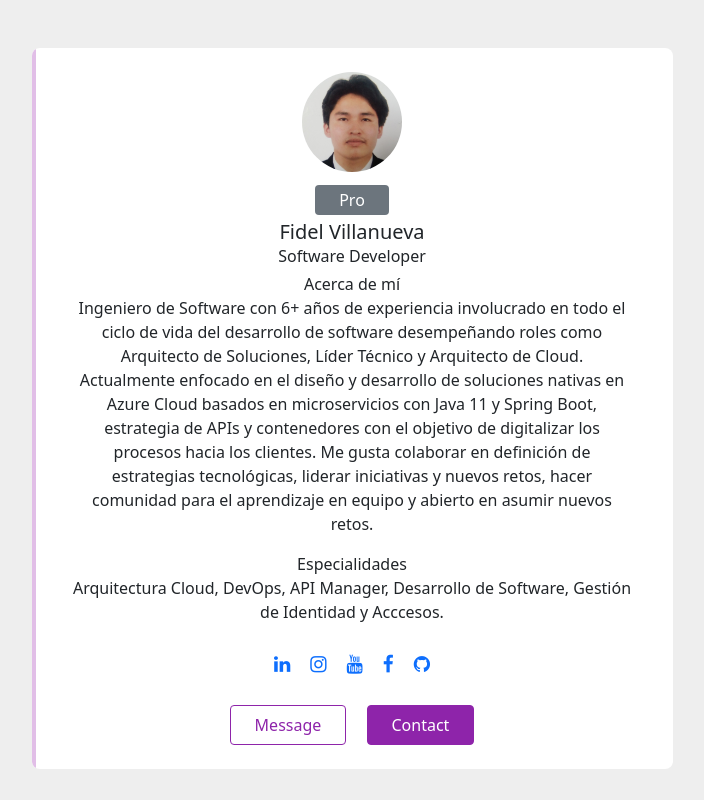
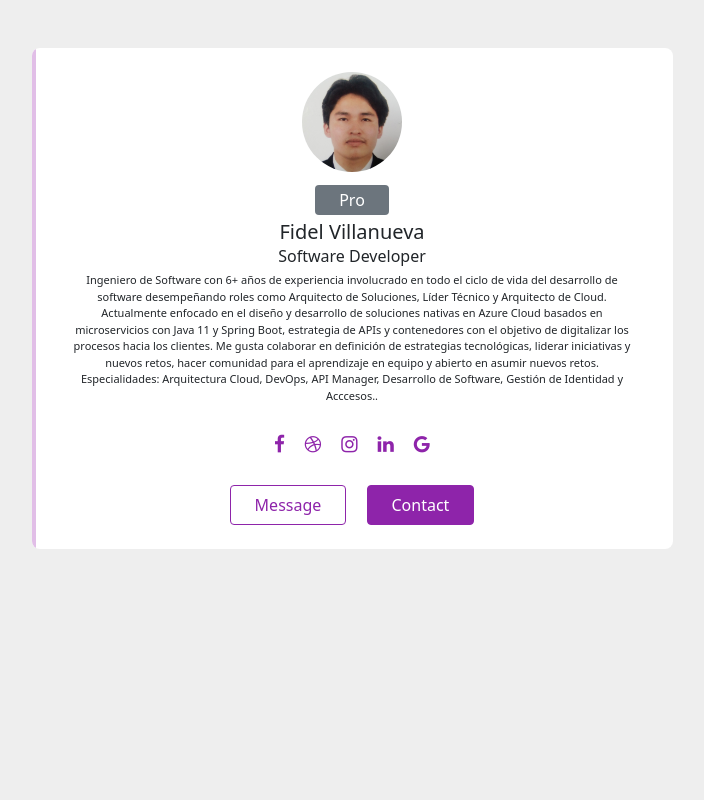
Before and after one commit to fvillanuevape/fvillanuevape.github.io, a plain HTML site: page index.html in a window 1280 px wide. Shown: the whole page, without its empty margins (288-992 px from the left). Drawn offline with nearby package versions, Linux system fonts and the light colour scheme.

Commit message:
Update Social Links

```diff
--- a/index.html
+++ b/index.html
@@ -8,7 +8,6 @@
     <link href='https://cdn.jsdelivr.net/npm/bootstrap@5.0.0-beta1/dist/css/bootstrap.min.css' rel='stylesheet'>
     <link href='https://cdnjs.cloudflare.com/ajax/libs/font-awesome/4.7.0/css/font-awesome.min.css' rel='stylesheet'>
     <script type='text/javascript' src='https://cdnjs.cloudflare.com/ajax/libs/jquery/3.2.1/jquery.min.js'></script>
-    <link rel="stylesheet" href="https://cdn.jsdelivr.net/npm/bootstrap-icons@1.11.3/font/bootstrap-icons.min.css">
     <link rel="stylesheet" href="css/main.css">
 </head>
 
@@ -30,49 +29,33 @@
                         <h5 class="mt-2 mb-0">Fidel Villanueva</h5>
                         <span>Software Developer</span>
 
+                        <div class="px-4 mt-1">
+                            <p class="fonts">Ingeniero de Software con 6+ años de experiencia involucrado en todo el ciclo de vida del desarrollo de software desempeñando roles como Arquitecto de Soluciones, Líder Técnico y Arquitecto de Cloud. Actualmente enfocado en el diseño y desarrollo de soluciones nativas en Azure Cloud basados en microservicios con Java 11 y Spring Boot, estrategia de APIs y contenedores con el objetivo de digitalizar los procesos hacia los clientes. Me gusta colaborar en definición de estrategias tecnológicas, liderar iniciativas y nuevos retos, hacer comunidad para el aprendizaje en equipo y abierto en asumir nuevos retos.
 
-                        <div class="px-4 mt-1">
-                            <span class="">Acerca de mí</span>
-                            <p>Ingeniero de Software con 6+ años de experiencia involucrado
-                                en todo el ciclo de vida del desarrollo de software desempeñando roles como
-                                Arquitecto de Soluciones, Líder Técnico y Arquitecto de Cloud. Actualmente
-                                enfocado en el diseño y desarrollo de soluciones nativas en Azure Cloud
-                                basados en microservicios con Java 11 y Spring Boot, estrategia de APIs
-                                y contenedores con el objetivo de digitalizar los procesos hacia los clientes.
-                                Me gusta colaborar en definición de estrategias tecnológicas, liderar iniciativas y
-                                nuevos retos, hacer comunidad para el aprendizaje en equipo y abierto en asumir nuevos
-                                retos.
-                            </p>
-
-                            <span>Especialidades</span>
-                            <p> Arquitectura Cloud, DevOps, API Manager, Desarrollo de Software, Gestión
-                                de Identidad y Acccesos. </p>
-
+                                Especialidades: Arquitectura Cloud, DevOps, API Manager, Desarrollo de Software, Gestión de Identidad y Acccesos.. </p>
 
                         </div>
 
                         <ul class="social-list">
-                            <li>
-                                <a href="https://www.linkedin.com/in/fvillanuevape/" target="_blank"
-                                    rel="noopener noreferrer">
-                                    <i class="fa fa-linkedin"></i>
-                                </a>
-                            </li>
-                            <li><a href="https://www.instagram.com/fvillanueva.pe/" target="_blank"
-                                    rel="noopener noreferrer"><i class="fa fa-instagram"></i></li>
-                            <li><a href="https://www.youtube.com/@fvillanuevape" target="_blank"
-                                    rel="noopener noreferrer"><i class="fa fa-youtube"></i></a></li>
-                            <li><a href="https://www.facebook.com/fvillanueva.pe" target="_blank"
-                                    rel="noopener noreferrer"><i class="fa fa-facebook"></i></a></li>
-                            <li><a href="https://github.com/fvillanuevape" target="_blank" rel="noopener noreferrer"><i
-                                        class="fa fa-github"></i></a></li>
+                            <li><i class="fa fa-facebook"></i></li>
+                            <li><i class="fa fa-dribbble"></i></li>
+                            <li><i class="fa fa-instagram"></i></li>
+                            <li><i class="fa fa-linkedin"></i></li>
+                            <li><i class="fa fa-google"></i></li>
                         </ul>
+
                         <div class="buttons">
 
                             <button class="btn btn-outline-primary px-4">Message</button>
                             <button class="btn btn-primary px-4 ms-3">Contact</button>
                         </div>
+
+
                     </div>
+
+
+
+
                 </div>
 
             </div>
@@ -80,7 +63,6 @@
         </div>
 
     </div>
-
     <script type='text/javascript'
         src='https://cdn.jsdelivr.net/npm/bootstrap@5.0.0-beta1/dist/js/bootstrap.bundle.min.js'></script>
     <script type='text/javascript' src='#'></script>
```
